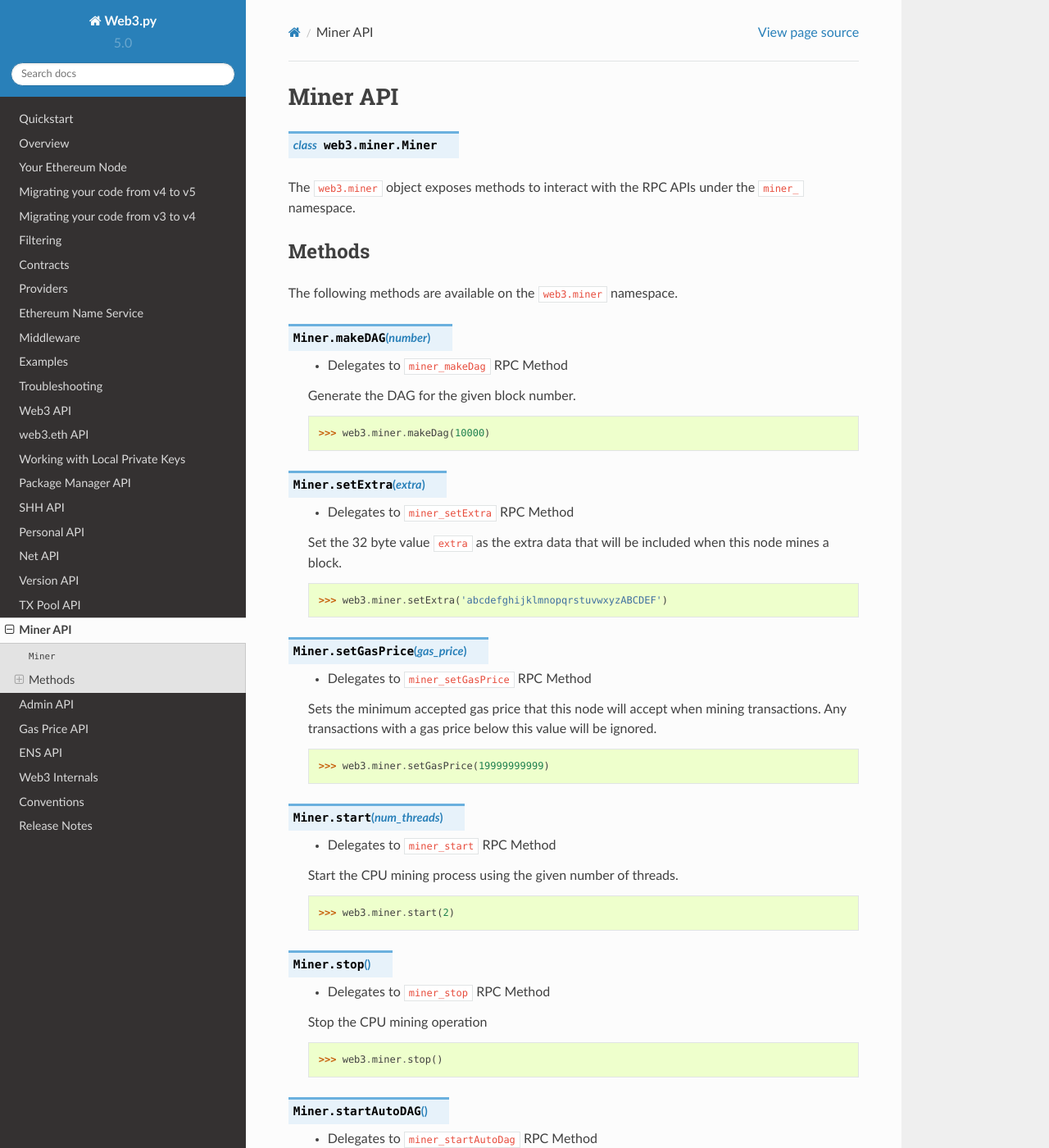
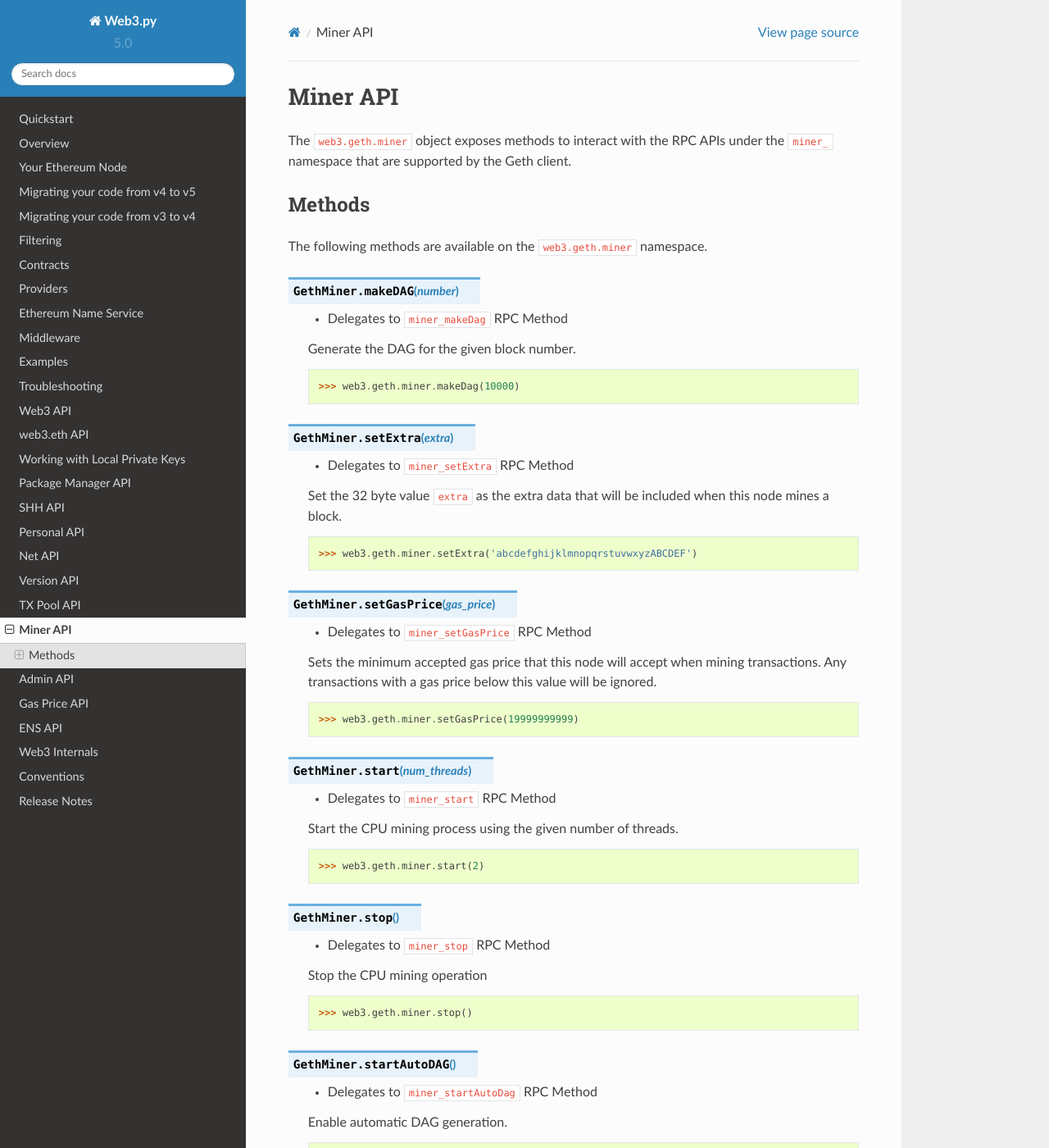
Before and after one commit to shuziren/web3.py, a Sphinx documentation site: the page built from docs/web3.miner.rst, in a window 1280 px wide and 1400 px high. Shown: the whole window at 82% size. Built offline with Sphinx 7.4.7 and the Read the Docs theme 2.0.0, drawn with Linux system fonts in a browser that asks for light colours; some of the changed text lies outside the part shown.

Commit message:
Move miner module to geth namespace

```diff
--- a/docs/releases.rst
+++ b/docs/releases.rst
@@ -38,6 +38,8 @@ Unreleased (latest source)
 --------------------------
   - Move ``web3.admin`` module to ``web3.geth`` namespace.
     - `#1288 <https://github.com/ethereum/web3.py/pull/1288>`_
+  - Move ``web3.miner`` module to ``web3.geth`` namespace.
+    - `#1287 <https://github.com/ethereum/web3.py/pull/1287>`_
   - Remove ``web3/utils`` directory in favor of ``web3/_utils``
     - `#1282 <https://github.com/ethereum/web3.py/pull/1282>`_
   - Implement ``eth_submitHashrate`` and ``eth_submitWork`` JSONRPC endpoints.
--- a/docs/web3.miner.rst
+++ b/docs/web3.miner.rst
@@ -1,21 +1,19 @@
 Miner API
 =========
 
-.. py:module:: web3.miner
+.. py:module:: web3.geth.miner
 
-.. py:class:: Miner
-
-The ``web3.miner`` object exposes methods to interact with the RPC APIs under
-the ``miner_`` namespace.
+The ``web3.geth.miner`` object exposes methods to interact with the RPC APIs under
+the ``miner_`` namespace that are supported by the Geth client.
 
 
 Methods
 -------
 
-The following methods are available on the ``web3.miner`` namespace.
+The following methods are available on the ``web3.geth.miner`` namespace.
 
 
-.. py:method:: Miner.makeDAG(number)
+.. py:method:: GethMiner.makeDAG(number)
 
     * Delegates to ``miner_makeDag`` RPC Method
 
@@ -23,10 +21,10 @@ The following methods are available on the ``web3.miner`` namespace.
 
     .. code-block:: python
 
-        >>> web3.miner.makeDag(10000)
+        >>> web3.geth.miner.makeDag(10000)
 
 
-.. py:method:: Miner.setExtra(extra)
+.. py:method:: GethMiner.setExtra(extra)
 
     * Delegates to ``miner_setExtra`` RPC Method
 
@@ -35,10 +33,10 @@ The following methods are available on the ``web3.miner`` namespace.
 
     .. code-block:: python
 
-        >>> web3.miner.setExtra('abcdefghijklmnopqrstuvwxyzABCDEF')
+        >>> web3.geth.miner.setExtra('abcdefghijklmnopqrstuvwxyzABCDEF')
 
 
-.. py:method:: Miner.setGasPrice(gas_price)
+.. py:method:: GethMiner.setGasPrice(gas_price)
 
     * Delegates to ``miner_setGasPrice`` RPC Method
 
@@ -48,10 +46,10 @@ The following methods are available on the ``web3.miner`` namespace.
 
     .. code-block:: python
 
-        >>> web3.miner.setGasPrice(19999999999)
+        >>> web3.geth.miner.setGasPrice(19999999999)
 
 
-.. py:method:: Miner.start(num_threads)
+.. py:method:: GethMiner.start(num_threads)
 
     * Delegates to ``miner_start`` RPC Method
 
@@ -59,10 +57,10 @@ The following methods are available on the ``web3.miner`` namespace.
 
     .. code-block:: python
 
-        >>> web3.miner.start(2)
+        >>> web3.geth.miner.start(2)
 
 
-.. py:method:: Miner.stop()
+.. py:method:: GethMiner.stop()
 
     * Delegates to ``miner_stop`` RPC Method
 
@@ -70,10 +68,10 @@ The following methods are available on the ``web3.miner`` namespace.
 
     .. code-block:: python
 
-        >>> web3.miner.stop()
+        >>> web3.geth.miner.stop()
 
 
-.. py:method:: Miner.startAutoDAG()
+.. py:method:: GethMiner.startAutoDAG()
 
     * Delegates to ``miner_startAutoDag`` RPC Method
 
@@ -81,10 +79,10 @@ The following methods are available on the ``web3.miner`` namespace.
 
     .. code-block:: python
 
-        >>> web3.miner.startAutoDAG()
+        >>> web3.geth.miner.startAutoDAG()
 
 
-.. py:method:: Miner.stopAutoDAG()
+.. py:method:: GethMiner.stopAutoDAG()
 
     * Delegates to ``miner_stopAutoDag`` RPC Method
 
@@ -92,4 +90,4 @@ The following methods are available on the ``web3.miner`` namespace.
 
     .. code-block:: python
 
-        >>> web3.miner.stopAutoDAG()
+        >>> web3.geth.miner.stopAutoDAG()
```
Also changed, not shown: 13 other files.
